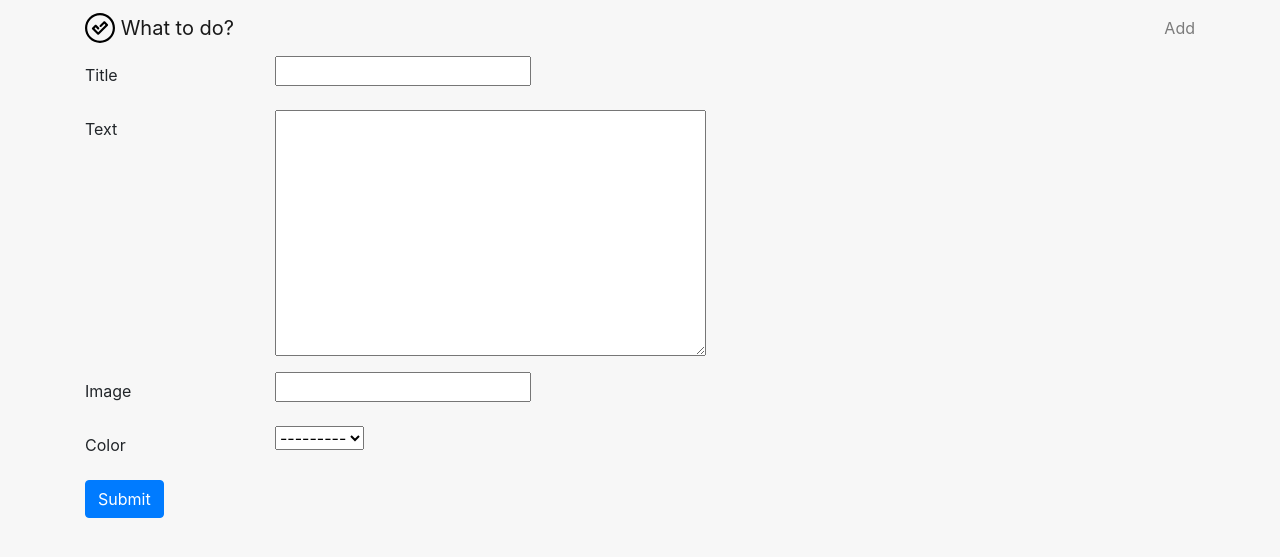
After one commit to xanderwessels/todo, a Django app: page /new/ in a window 1280 px wide. The commit adds this page. Shown: the top 557 px of the page. Run offline with Django 3.2, Linux system fonts and the light colour scheme; some libraries are stand-ins or nearby versions.

Commit message:
added adding of items and deleting and editing

```diff
--- a/list/admin.py
+++ b/list/admin.py
@@ -1,5 +1,5 @@
 from django.contrib import admin
-from .models import Todo
+from .models import Item
 
 # Register your models here.
-admin.site.register(Todo)
+admin.site.register(Item)
--- /dev/null
+++ b/list/forms.py
@@ -0,0 +1,8 @@
+from django import forms
+from .models import Item
+
+class ItemForm(forms.ModelForm):
+
+    class Meta:
+        model = Item
+        fields = ('title','text','image', 'color')
--- a/list/models.py
+++ b/list/models.py
@@ -1,17 +1,30 @@
 from django.db import models
 from django.utils import timezone
 
-class Todo(models.Model):
-    author = models.ForeignKey('auth.User')
-    title = models.CharField(max_length=200)
-    text = models.TextField()
-    deadline_date = models.DateTimeField(default=timezone.now)
-    completed_date = models.DateTimeField(blank=True, null=True)
-    completed = models.BooleanField(default=False)
+class Item(models.Model):
+    author = models.ForeignKey('auth.User', null=True)
 
-    def complete(self):
-        self.completed_date = timezone.now()
-        self.completed = True
+    COLORS = (
+        ('rgb(255, 138, 128)','red'),
+        ('rgb(128, 216, 255)','blue'),
+        ('rgb(255, 255, 141)','yellow'),
+        ('rgb(255, 209, 128)','orange'),
+        ('rgb(204, 255, 144)','green'),
+        ('rgb(207, 216, 220)','grey'),
+        ('rgb(167, 255, 235)','teal'),
+    )
+    color = models.CharField(max_length=20,choices=COLORS)
+
+    title = models.CharField(max_length=200, blank=True, null=True)
+    text = models.TextField(blank=True,null=True)
+    image = models.URLField(blank=True,null=True)
+    created_date = models.DateTimeField(default=timezone.now)
+    archived_date = models.DateTimeField(blank=True, null=True)
+    archived = models.BooleanField(default=False)
+
+    def archive(self):
+        self.archived_date = timezone.now()
+        self.archived = True
         self.save()
 
     def __str__(self):
--- a/list/templates/list/index.html
+++ b/list/templates/list/index.html
@@ -1,11 +1,11 @@
-{% load staticfiles%}
+{% load static %}
 
 <html>
 <head>
     <meta charset="UTF-8">
     <meta http-equiv="X-UA-Compatible" content="IE=edge">
 
-    <title>Todo</title>
+    <title>What to do?</title>
 
     <script src="https://www.atlasestateagents.co.uk/javascript/tether.min.js"></script>
     <script src="https://ajax.googleapis.com/ajax/libs/jquery/3.1.1/jquery.min.js"></script>
@@ -14,39 +14,36 @@
     <script src="https://maxcdn.bootstrapcdn.com/bootstrap/4.0.0-alpha.5/js/bootstrap.min.js"
             integrity="sha384-BLiI7JTZm+JWlgKa0M0kGRpJbF2J8q+qreVrKBC47e3K6BW78kGLrCkeRX6I9RoK"
             crossorigin="anonymous"></script>
-    <link rel="stylesheet" href="{% static 'css/style.css' %}">
-    <script src="{% static 'js/app.js' %}"></script>
+    <link rel="stylesheet" href="{% static 'style.css' %}">
+    <script src="{% static 'app.js' %}"></script>
 </head>
 
 <body>
 <header class="navbar navbar-full navbar-light bg-faded">
     <div class="container">
-        <a class="navbar-brand" href="#">
-            <img src="static/icons/Checkmark.png" width="30" height="30" class="d-inline-block align-top" alt="">
+        <a class="navbar-brand fm-create" data-fm-head="Create" data-fm-callback="reload" href="{% url 'index' %}">
+            <img src="{% static 'checked-1.svg' %}" width="30" height="30" class="d-inline-block align-top" alt="">
             What to do?
         </a>
         <ul class="nav navbar-nav">
-            <li class="nav-item dropdown">
-                <a class="nav-link dropdown-toggle" href="http://example.com" id="navbarDropdownMenuLink"
-                   data-toggle="dropdown" aria-haspopup="true" aria-expanded="false">
-                    Add
-                </a>
-                <div class="dropdown-menu" aria-labelledby="navbarDropdownMenuLink">
-                    <a class="dropdown-item" href="#">Image</a>
-                    <a class="dropdown-item" href="#">Note</a>
-                    <a class="dropdown-item" href="#">Unordered List</a>
-                    <a class="dropdown-item" href="#">Ordered List</a>
-                </div>
+            <li class="nav-item">
+                <a class="nav-link" href="{% url 'new' %}">Add</a>
             </li>
         </ul>
     </div>
 </header>
 
 <div class="container">
+    {% block form %}
+    {% endblock %}
+</div>
+
+<div class="container" id="cont">
     <div class="card-columns">
         {% block item %}
         {% endblock %}
     </div>
 </div>
+
 </body>
 </html>
--- /dev/null
+++ b/list/templates/list/new.html
@@ -0,0 +1,32 @@
+{% extends 'list/index.html'%}
+
+{% block form %}
+    <form method='post' action="{% url 'new'%}">
+                {% csrf_token %}
+        <div class="form-group row">
+            <label for="{{ formset.title.id_for_label}}" class="col-sm-2 col-form-label">Title</label>
+            <div class="col-sm-10">
+                {{ formset.title }}
+            </div>
+        </div>
+        <div class="form-group row">
+            <label for="{{ formset.text.id_for_label}}" class="col-sm-2 col-form-label">Text</label>
+            <div class="col-sm-10">
+                {{ formset.text }}
+            </div>
+        </div>
+        <div class="form-group row">
+            <label for="{{ formset.image.id_for_label}}" class="col-sm-2 col-form-label">Image</label>
+            <div class="col-sm-10">
+                {{ formset.image }}
+            </div>
+        </div>
+        <div class="form-group row">
+            <label for="{{ formset.color.id_for_label}}" class="col-sm-2 col-form-label">Color</label>
+            <div class="col-sm-10">
+                {{ formset.color }}
+            </div>
+        </div>
+        <button class="btn btn-primary" type='submit'>Submit</button>
+    </form>
+{% endblock %}
--- a/list/urls.py
+++ b/list/urls.py
@@ -1,6 +1,10 @@
 from django.conf.urls import url
 from . import views
 
+
 urlpatterns = [
-    url(r'^$', views.todo_list, name='todo_list')
+    url(r'^$', views.index, name='index'),
+    url(r'new/', views.new, name='new'),
+    url(r'^archive/(?P<id>\d+)/$', views.archive, name='archive'),
+    url(r'^edit/(?P<id>\d+)/$', views.edit, name='edit'),
 ]
--- a/list/views.py
+++ b/list/views.py
@@ -1,8 +1,46 @@
 from django.shortcuts import render
 from django.utils import timezone
-from .models import Todo
+from list.models import Item
+from list.forms import ItemForm
+from django.http import HttpResponseRedirect
+from django.shortcuts import get_object_or_404
+from django.core.urlresolvers import reverse
+
 
 # Create your views here.
-def todo_list(request):
-    todos = Todo.objects.filter(deadline_date__lte=timezone.now()).order_by('deadline_date')
-    return render(request, 'list/todo_list.html', {'todos': todos})
+def index(request):
+    items = Item.objects.filter(created_date__lte=timezone.now()).order_by('created_date')
+    return render(request, 'list/item.html', {'items': items})
+
+
+def new(request):
+    form = ItemForm(request.POST or None)
+
+    if form.is_valid():
+        instance = form.save(commit=False)
+        instance.save()
+        return HttpResponseRedirect(reverse('index'))
+
+    context = {
+        "formset": form
+    }
+    return render(request, "list/new.html", context)
+
+
+def archive(request, id):
+    item = get_object_or_404(Item, pk=id)
+    item.archive()
+    return HttpResponseRedirect(reverse('index'))
+
+
+def edit(request, id):
+    item = get_object_or_404(Item, pk=id)
+    form = ItemForm(request.POST or None, instance=item)
+
+    if form.is_valid():
+        form.save()
+        return HttpResponseRedirect(reverse('index'))
+    context = {
+        "formset": form
+    }
+    return render(request, "list/edit.html", context)
--- a/todolist/settings.py
+++ b/todolist/settings.py
@@ -117,7 +117,7 @@ USE_TZ = True
 
 # Static files (CSS, JavaScript, Images)
 # https://docs.djangoproject.com/en/1.10/howto/static-files/
+STATIC_URL = '/static/'
 PROJECT_ROOT = os.path.dirname(os.path.abspath(__file__))
 
 STATIC_ROOT = os.path.join(PROJECT_ROOT, 'static/')
-STATIC_URL = '/static/'
```
Also changed, not shown: list/templates/list/edit.html (added, +32 -0 lines), list/templates/list/item.html (added, +29 -0 lines), list/templates/list/todo_list.html (deleted, +0 -13 lines), db.sqlite3, list/migrations/0001_initial.py, list/static/Checkmark.png (deleted), list/static/checked-1.svg (added), list/static/clipboard.svg (added), list/static/edit-1.svg (added), list/static/style.css (line endings or trailing spaces).
